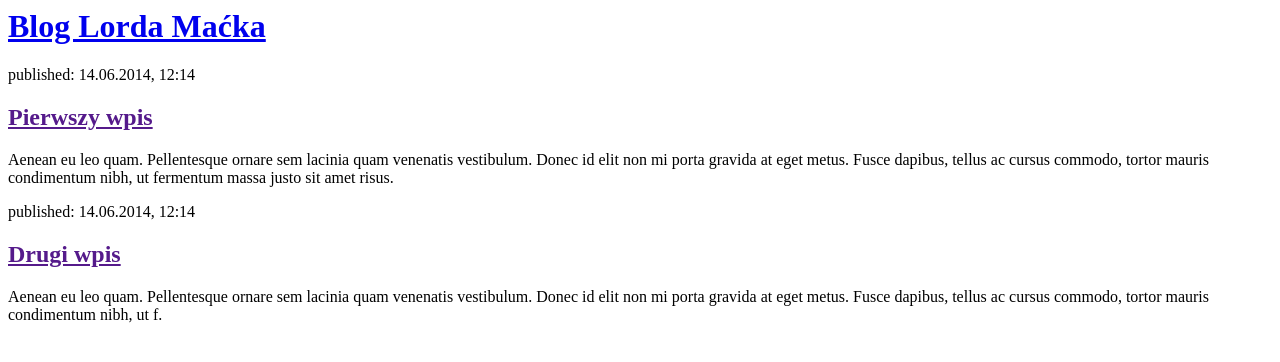
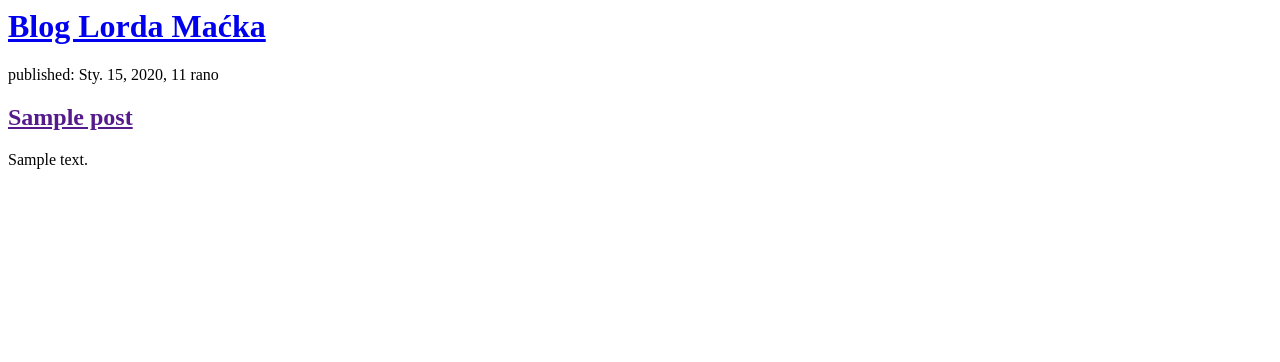
Before and after one commit to LordMaciek/nauka_django, a Django app: page / in a window 1280 px wide. Shown: the top 362 px of the page. Run offline with Django 3.2, Linux system fonts and the light colour scheme; tables that the repository leaves empty hold one stand-in row (values such as "Sample post").

Commit message:
i blog może ruszać!

```diff
--- a/blog/templates/blog/post_list.html
+++ b/blog/templates/blog/post_list.html
@@ -6,17 +6,12 @@
         <div>
             <h1><a href="/">Blog Lorda Maćka</a></h1>
         </div>
-
-        <div>
-            <p>published: 14.06.2014, 12:14</p>
-            <h2><a href="">Pierwszy wpis</a></h2>
-            <p>Aenean eu leo quam. Pellentesque ornare sem lacinia quam venenatis vestibulum. Donec id elit non mi porta gravida at eget metus. Fusce dapibus, tellus ac cursus commodo, tortor mauris condimentum nibh, ut fermentum massa justo sit amet risus.</p>
-        </div>
-
-        <div>
-            <p>published: 14.06.2014, 12:14</p>
-            <h2><a href="">Drugi wpis</a></h2>
-            <p>Aenean eu leo quam. Pellentesque ornare sem lacinia quam venenatis vestibulum. Donec id elit non mi porta gravida at eget metus. Fusce dapibus, tellus ac cursus commodo, tortor mauris condimentum nibh, ut f.</p>
-        </div>
+        {% for post in posts %}
+          <div>
+            <p>published: {{ post.publish }}</p>
+            <h2><a href="">{{ post.title }}</a></h2>
+            <p>{{ post.body|linebreaksbr }}</p>
+          </div>
+          {% endfor %}
     </body>
 </html>
--- a/blog/views.py
+++ b/blog/views.py
@@ -1,6 +1,9 @@
 from django.shortcuts import render
+from django.utils import timezone
+from .models import Post
 
 # Create your views here.
 
 def post_list(request):
-    return render(request, 'blog/post_list.html', {})
+    posts = Post.objects.order_by('publish')
+    return render(request, 'blog/post_list.html', {'posts': posts})
```
